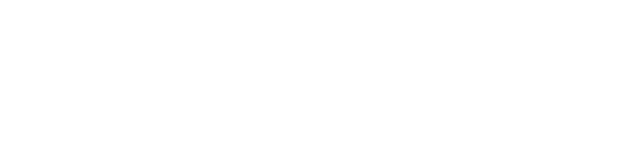
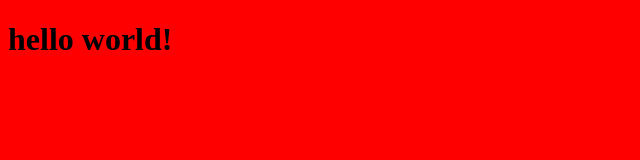
Before and after one commit to tarik350/calculatorApp, a plain HTML site: page index.html in a window 1280 px wide. Shown: the whole page, without its empty margins (0-640 px from the left). Drawn offline with Linux system fonts and the light colour scheme.

Commit message:
added css and js files

```diff
--- /dev/null
+++ b/css/index.css
@@ -0,0 +1,3 @@
+body{
+    background-color: red;
+}
--- a/index.html
+++ b/index.html
@@ -5,12 +5,16 @@
   <meta name="viewport" content="width=device-width, initial-scale=1.0"> <!-- displays site properly based on user's device -->
 
   <link rel="icon" type="image/png" sizes="32x32" href="./images/favicon-32x32.png">
+  <link rel="stylesheet" href="./css/index.css">
 
   <title>Frontend Mentor | Calculator app</title>
 
 </head>
 <body>
+ <h1>hello world!</h1>
 
 
+
+  <script src="./js/index.js"></script>
 </body>
 </html>
--- /dev/null
+++ b/js/index.js
@@ -0,0 +1 @@
+console.log("hello world!")
```
Also changed, not shown: 1 other file.
